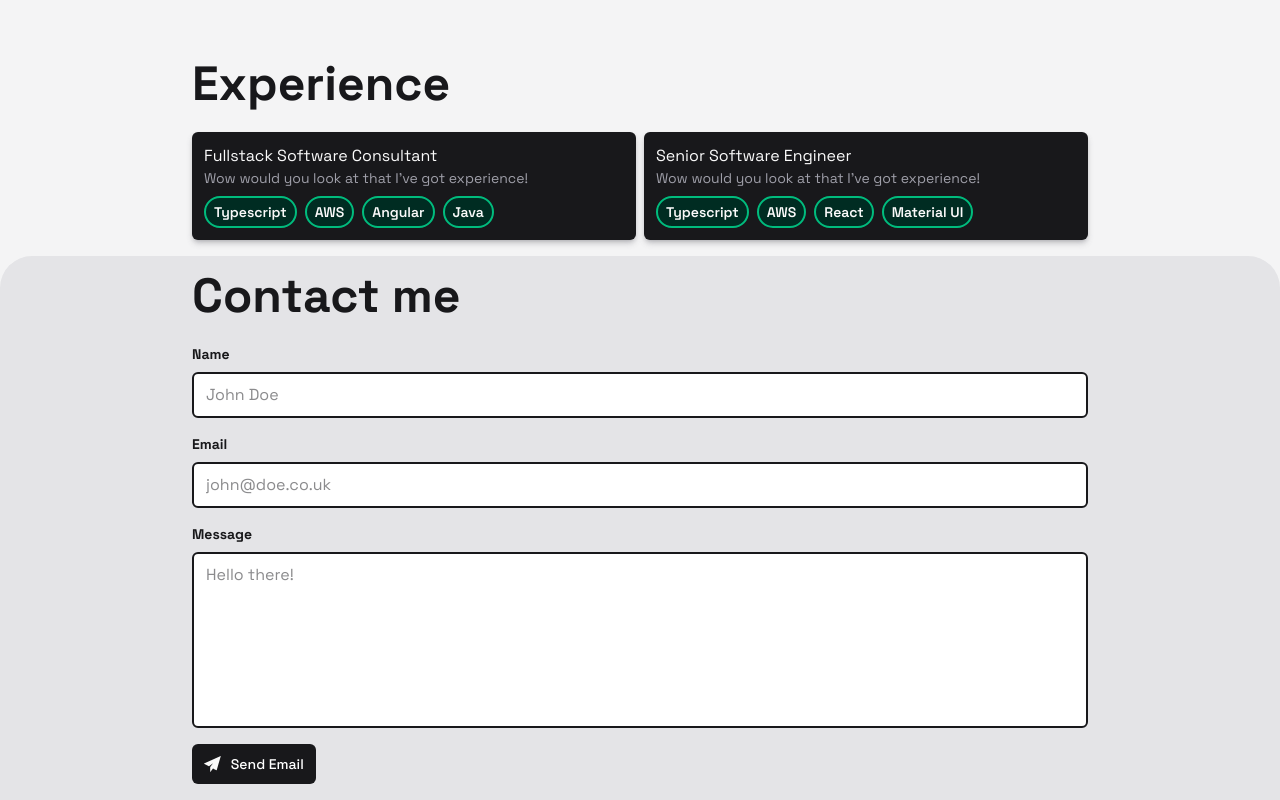
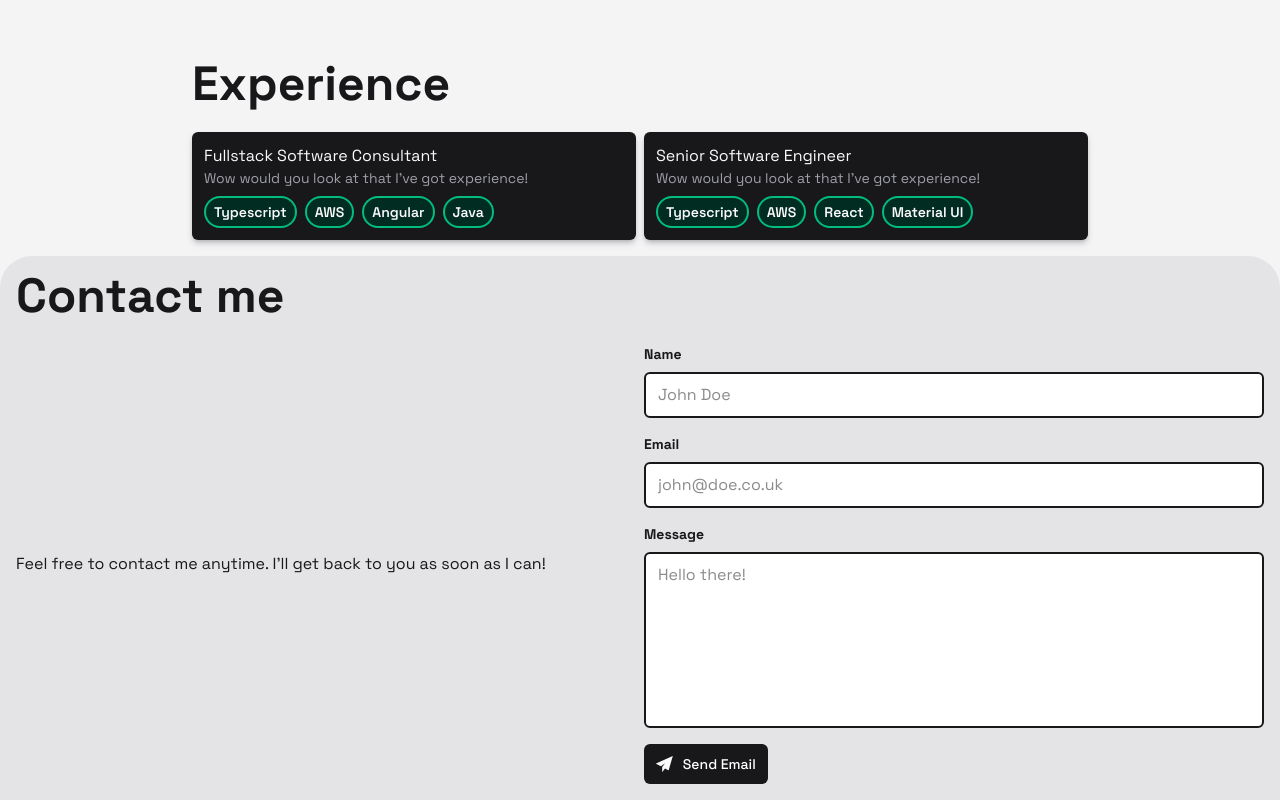
Before and after one commit to scottjoe1996/portfolio, a Next.js app: page / in a window 1280 px wide. Shown: the part 1276-2076 px from the top of the page. Built offline with nearby package versions, Linux system fonts and the light colour scheme; no server answers.

Commit message:
refactored contact section to have an aside (still need to format aside)

```diff
--- a/components/sections/contact/contact-section.tsx
+++ b/components/sections/contact/contact-section.tsx
@@ -17,25 +17,18 @@ const ContactSection: React.FC = () => {
       id="contact"
       className="flex w-full items-center justify-center rounded-t-4xl bg-zinc-200 p-4"
     >
-      <div className="w-full max-w-4xl">
+      <div className="w-full max-w-7xl">
         <SectionHeading title="Contact me" />
-        <div className="flex min-h-[440px] flex-col items-center justify-center gap-2">
-          {formState === "SENT" ? (
+        <div className="flex min-h-[440px] items-center justify-center gap-2">
+          {formState === "INITIAL" ? (
             <>
-              <p className="text-4xl font-semibold">Email received!</p>
+              <aside className="hidden flex-[1] md:inline">
                 <p>
-                Thanks for reaching out, I&apos;ll get back to you as soon as I
-                can!
+                  Feel free to contact me anytime. I&apos;ll get back to you as
+                  soon as I can!
                 </p>
-            </>
-          ) : formState === "ERROR" ? (
-            <>
-              <p className="text-4xl font-semibold">Error!</p>
-              <p>
-                There was an error sending your message. Please try again later.
-              </p>
-            </>
-          ) : (
+              </aside>
+              <div className="flex flex-[1] flex-col items-center justify-center gap-2">
                 <ContactForm
                   onSendMessage={(name, email, message) =>
                     sendMessage(name, email, message).then((response) => {
@@ -47,6 +40,28 @@ const ContactSection: React.FC = () => {
                     })
                   }
                 />
+              </div>
+            </>
+          ) : (
+            <div className="mb-12 text-center">
+              {formState === "SENT" ? (
+                <>
+                  <p className="text-4xl font-semibold">Email received!</p>
+                  <p>
+                    Thanks for reaching out, I&apos;ll get back to you as soon
+                    as I can!
+                  </p>
+                </>
+              ) : (
+                <>
+                  <p className="text-4xl font-semibold">Error!</p>
+                  <p>
+                    There was an error sending your message. Please try again
+                    later.
+                  </p>
+                </>
+              )}
+            </div>
           )}
         </div>
       </div>
```
Lines whose indentation alone changed are shown as unchanged.
